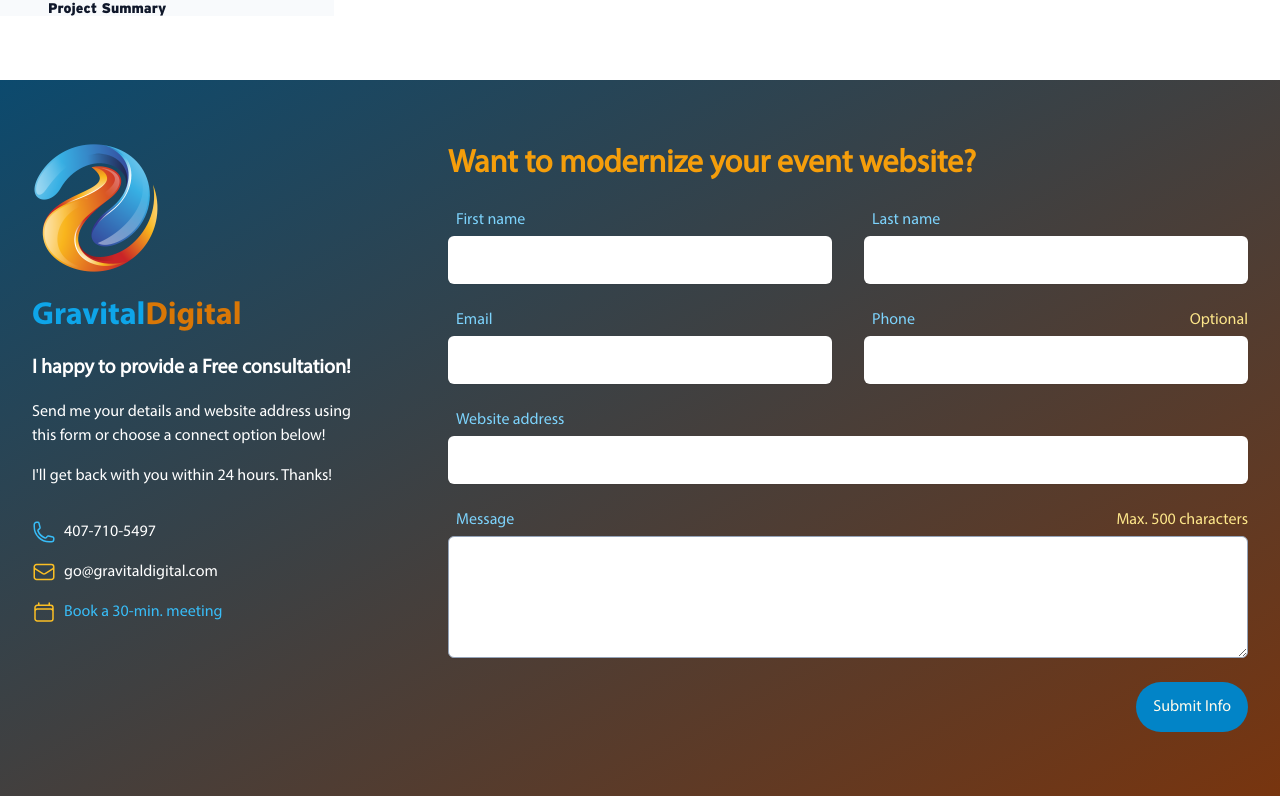
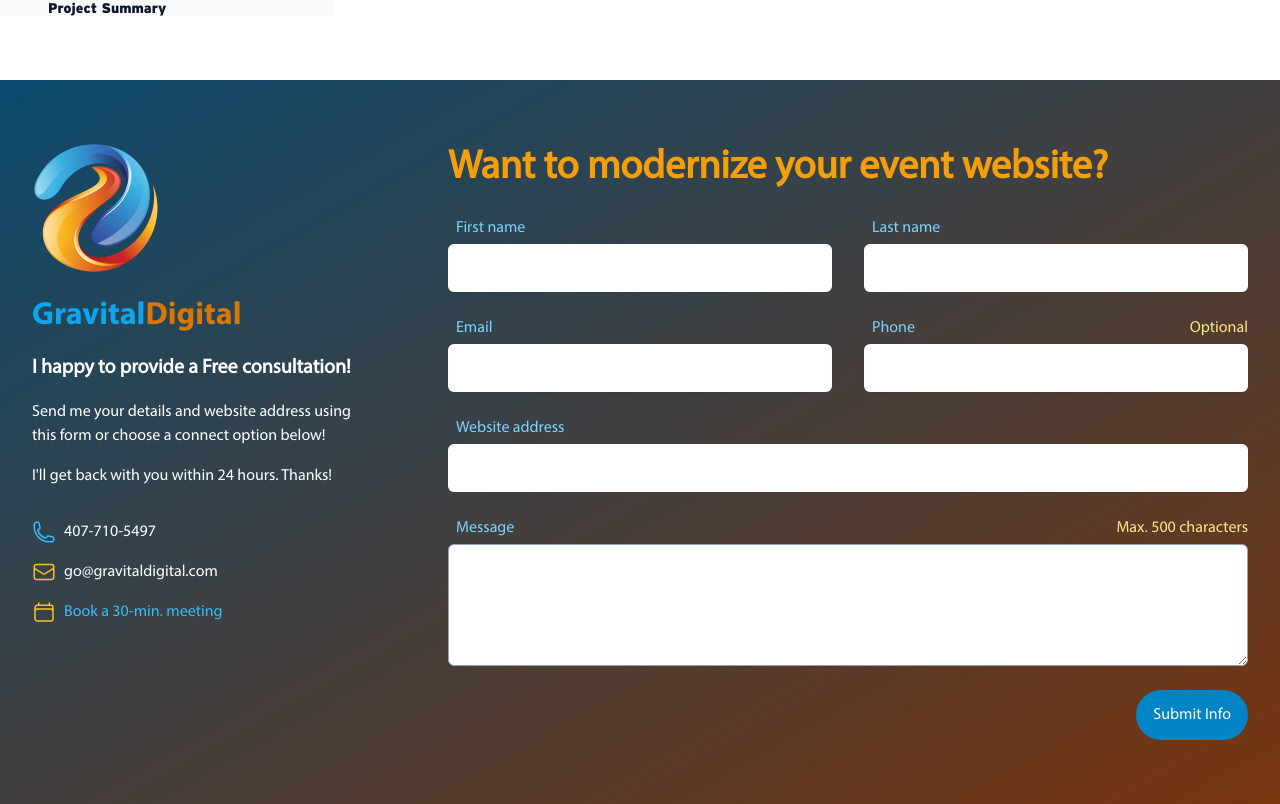
Before and after one commit to sparker888/wri-case-study, a Next.js app: page /thank-you in a window 1280 px wide. Shown: the part 788-1592 px from the top of the page. Built offline with nearby package versions, Linux system fonts and the light colour scheme.

Commit message:
enlarged cta headline

```diff
--- a/src/components/ContactForm.jsx
+++ b/src/components/ContactForm.jsx
@@ -59,7 +59,7 @@ export default function ContactForm() {
           </div>
 
           <div className="lg:col-span-2">
-            <h1 className="mb-4 text-3xl font-bold text-amber-500">
+            <h1 className="mb-4 text-4xl font-bold text-amber-500">
               Want to modernize your event website?
             </h1>
             {isSubmitted && (
```
